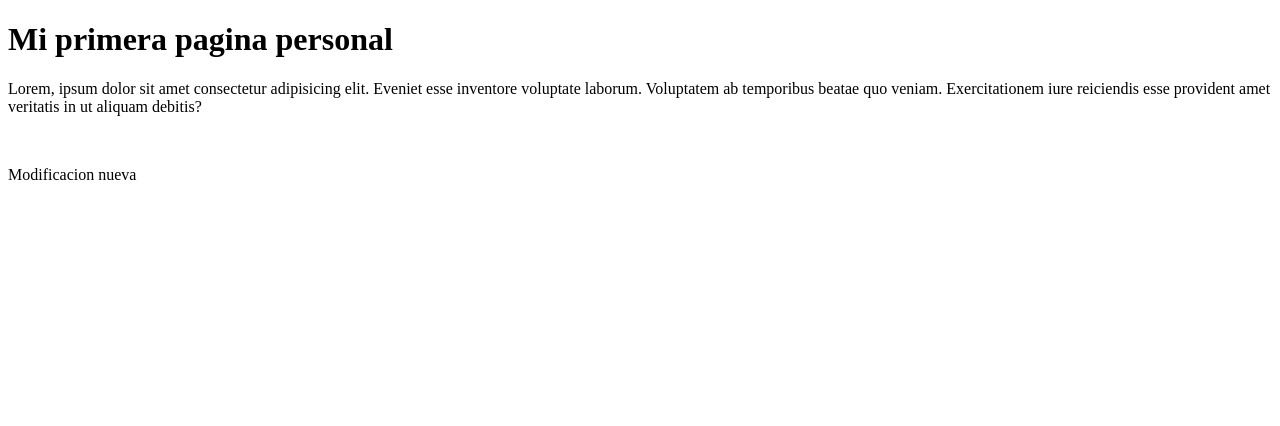
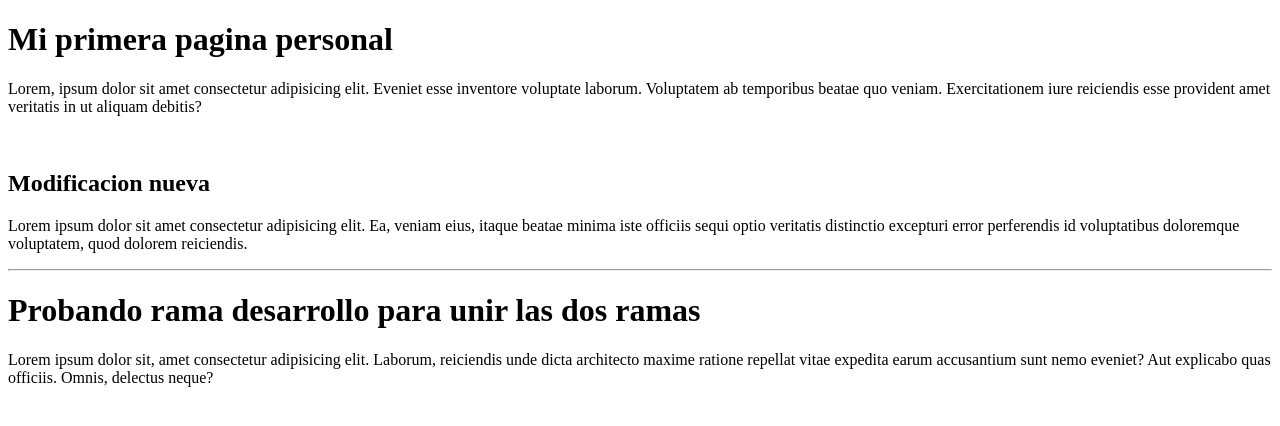
Before and after one commit to Sebastian777gg/PersonalWeb, a plain HTML site: page index.HTML in a window 1280 px wide. Drawn offline with Linux system fonts and the light colour scheme.

Commit message:
agregue un nuevo titulo probando la rama desarrollo

```diff
--- a/index.HTML
+++ b/index.HTML
@@ -10,6 +10,17 @@
     <p>Lorem, ipsum dolor sit amet consectetur adipisicing elit.
      Eveniet esse inventore voluptate laborum. Voluptatem ab temporibus beatae quo veniam. Exercitationem iure reiciendis esse provident amet veritatis in ut aliquam debitis?</p>
      <br>
-     <p>Modificacion nueva</p>
+     <h2>Modificacion nueva</h2>
+     <p>Lorem ipsum dolor sit amet consectetur adipisicing elit.
+     Ea, veniam eius, itaque beatae minima iste officiis sequi optio veritatis distinctio excepturi error perferendis id voluptatibus doloremque voluptatem, quod dolorem reiciendis.</p>
+     <hr>
+     <h1>Probando rama desarrollo para unir las dos ramas</h1>
+     <p>Lorem ipsum dolor sit, amet consectetur adipisicing elit.
+     Laborum, reiciendis unde dicta architecto maxime ratione repellat vitae expedita earum accusantium sunt nemo eveniet? Aut explicabo quas officiis. Omnis, delectus neque?</p>
+
+
+
+
+
 </body>
 </html>
```
